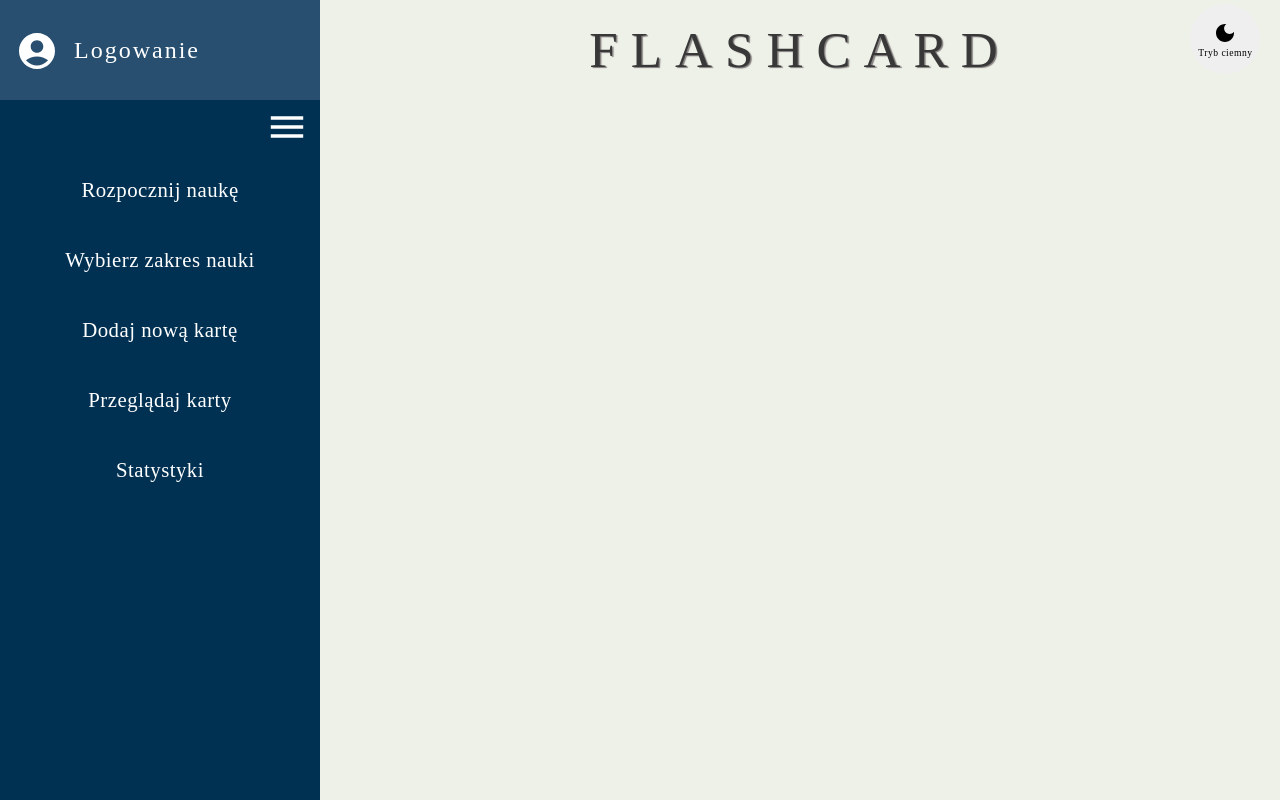
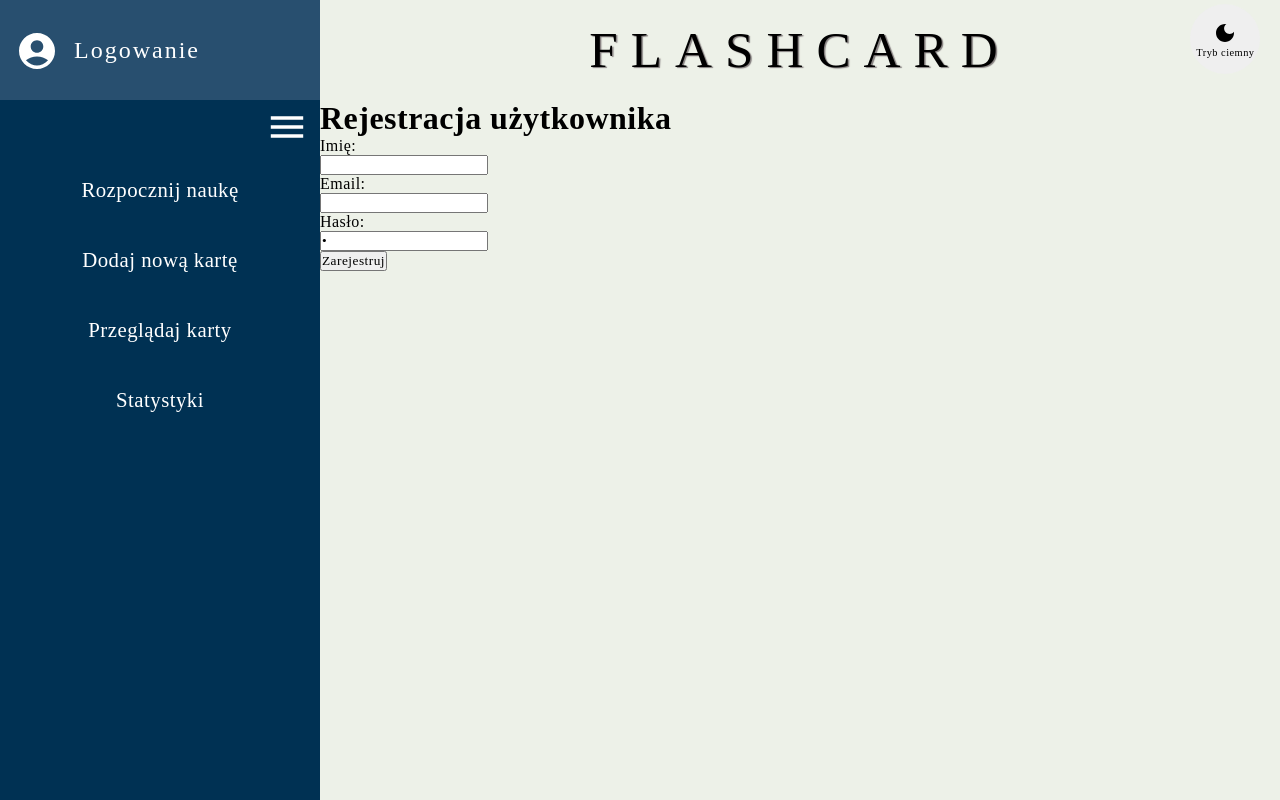
Before and after one commit to LukaszAmbrozewski/flashcard-front, a React (Create React App) app: page / in a window 1280 px wide. Built offline with nearby package versions, Linux system fonts and the light colour scheme.

Commit message:
Added simple form to registration users.

```diff
--- a/src/App.tsx
+++ b/src/App.tsx
@@ -3,6 +3,7 @@ import './App.css';
 
 import {Menu} from "./components/layout/menu/Menu";
 import {Header} from "./components/layout/header/Header";
+import {RegForm} from "./components/RegForm/RegForm";
 
 
 function App() {
@@ -10,7 +11,11 @@ function App() {
         <>
             <div className="container">
                 <Menu/>
-                <Header/>
+                {/*menu renderujemy zawsze a header wraz z komponentem */}
+                <div>
+                    <Header/>
+                    <RegForm/>
+                </div>
             </div>
         </>
     );
--- /dev/null
+++ b/src/components/RegForm/RegForm.tsx
@@ -0,0 +1,82 @@
+import React, {SyntheticEvent, useState} from 'react';
+import {Btn} from '../common/Btn';
+
+
+export const RegForm = () => {
+    const [form, setForm] = useState({
+        name: '',
+        email: '',
+        password: 0,
+    });
+
+    const addUser = async (e: SyntheticEvent) => {
+        e.preventDefault();
+
+        //wysyłamy na be
+        const res = await fetch(`localhost:3001/ad`, {
+            method: 'POST',
+            headers: {
+                'Content-Type': 'application/json',
+            },
+            body: JSON.stringify({
+                ...form,
+            }),
+        });
+
+        const data = await res.json();
+
+    }
+
+    const updateForm = (key: string, value: any) => {
+        setForm(form => ({
+            ...form,
+            [key]: value,
+        }));
+    };
+
+    return (
+        <form action="src/components/RegForm/RegForm" className="reg-form" onSubmit={addUser}>
+            <h1>Rejestracja użytkownika</h1>
+            <p>
+                <label>
+                    Imię: <br/>
+                    <input
+                        type="text"
+                        name="name"
+                        required
+                        maxLength={50}
+                        value={form.name}
+                        onChange={e => updateForm('name', e.target.value)}
+                    />
+                </label>
+            </p>
+            <p>
+                <label>
+                    Email: <br/>
+                    <input
+                        type="email"
+                        name="email"
+                        required
+                        maxLength={120}
+                        value={form.email}
+                        onChange={e => updateForm('email', e.target.value)}
+                    />
+                </label>
+            </p>
+            <p>
+                <label>
+                    Hasło: <br/>
+                    <input
+                        type="password"
+                        name="password"
+                        required
+                        maxLength={30}
+                        value={form.password}
+                        onChange={e => updateForm('password', e.target.value)}
+                    />
+                </label>
+            </p>
+            <Btn text='Zarejestruj'></Btn>
+        </form>
+    )
+}
--- /dev/null
+++ b/src/components/common/Btn.css
@@ -0,0 +1,4 @@
+.btn {
+    width: 60px;
+    height: 55px;
+}
--- /dev/null
+++ b/src/components/common/Btn.tsx
@@ -0,0 +1,15 @@
+import React from 'react';
+import {Link} from "react-router-dom";
+
+import './Btn.css';
+
+interface Props {
+    text: string;
+    to?: string;
+}
+
+export const Btn = (props: Props) => (
+    props.to
+        ? <Link className="btn" to={props.to}>{props.text}</Link>
+        : <button>{props.text}</button>
+);
--- a/src/components/layout/header/Btn/DarkModeBtn.css
+++ b/src/components/layout/header/Btn/DarkModeBtn.css
@@ -5,7 +5,7 @@
     position: absolute;
     left: 93vw;
     top: 0.5vh;
-    font-size: 0.6rem;
+    font-size: 0.65rem;
     border-radius: 50px;
 }
 
--- a/src/components/layout/header/Header.css
+++ b/src/components/layout/header/Header.css
@@ -8,7 +8,6 @@
     letter-spacing: 13px;
     padding: 20px;
     font-size: 3.2rem;
-    color: #383838;
     font-weight: 400;
     text-shadow: #837d7d 0.03em 0.01em 0.02em;
 }
--- a/src/components/layout/menu/Btn/HideMenuBtn.css
+++ b/src/components/layout/menu/Btn/HideMenuBtn.css
@@ -11,6 +11,7 @@
 .hide-menu-icon {
     transform: scale(1.8);
     margin: 0 0 -3px -1px;
+    background: transparent;
 }
 
 .hide-menu-btn:hover {
--- a/src/components/layout/menu/Btn/LogBtn.css
+++ b/src/components/layout/menu/Btn/LogBtn.css
@@ -11,7 +11,10 @@
 
 .person-icon {
     transform: scale(1.8);
+    color: white;
     margin: 0 25px -5px 25px;
+    border-radius: 15px;
+    background: transparent;
 }
 
 .log-btn:hover {
--- a/src/components/layout/menu/Menu.tsx
+++ b/src/components/layout/menu/Menu.tsx
@@ -11,13 +11,7 @@ export const Menu = () => {
         <LogBtn/>
         <div className="menu-list">
             <HideMenuBtn/>
-            {/*<p>*/}
-            {/*    <button className="hide-menu-btn">*/}
-            {/*        <MenuIcon className="hide-menu-icon"/>*/}
-            {/*    </button>*/}
-            {/*</p>*/}
             <MenuBtn text="Rozpocznij naukę"/>
-            <MenuBtn text="Wybierz zakres nauki"/>
             <MenuBtn text="Dodaj nową kartę"/>
             <MenuBtn text="Przeglądaj karty"/>
             <MenuBtn text="Statystyki"/>
--- a/tsconfig.paths.json
+++ b/tsconfig.paths.json
@@ -3,7 +3,7 @@
     "baseUrl": ".",
     "paths": {
       "types": [
-        "../mega-ads-back/types"
+        "../flashcard-back/types"
       ]
     }
   }
```
